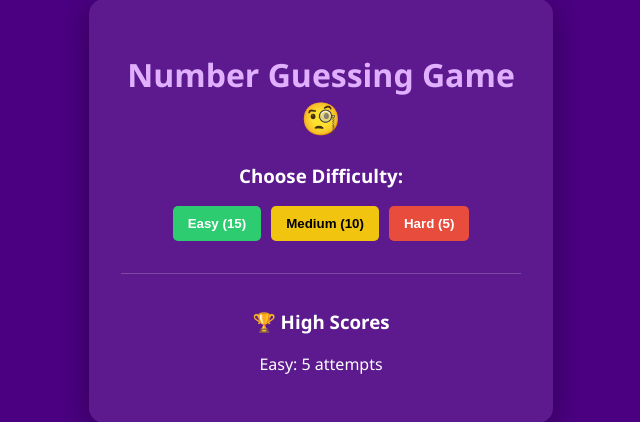
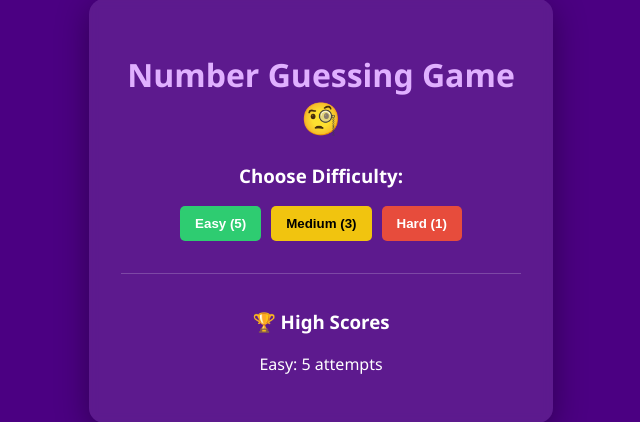
Before and after one commit to Kimberly-Ngidi/kimberly-s-guessing-game, a Flask app: page / in a window 1280 px wide. Shown: the part 189-611 px from the top of the page, without its empty margins (319-959 px from the left). Run offline with Flask 3, Linux system fonts and the light colour scheme.

Commit message:
Adjust game difficulty levels to be more challenging
Update attempt limits for Easy, Medium, and Hard difficulties in main.py and display updated attempt counts in templates/index.html.

Replit-Commit-Author: Agent
Replit-Commit-Session-Id: b0b4e2d7-79eb-4c73-9f9f-8452494a3668
Replit-Commit-Checkpoint-Type: full_checkpoint
Replit-Commit-Event-Id: 847de388-ac19-4ba7-92d0-c8c97cb6f71f
Replit-Commit-Screenshot-Url: https://storage.googleapis.com/screenshot-production-us-central1/5d892d28-80da-4c51-b1fd-3de5717af919/b0b4e2d7-79eb-4c73-9f9f-8452494a3668/mAyH8ST
Replit-Helium-Checkpoint-Created: true

```diff
--- a/main.py
+++ b/main.py
@@ -34,7 +34,7 @@ def index():
 @app.route('/start', methods=['POST'])
 def start_game():
     difficulty = request.json.get('difficulty', 'Medium')
-    max_attempts = {"Easy": 15, "Medium": 10, "Hard": 5}.get(difficulty, 10)
+    max_attempts = {"Easy": 5, "Medium": 3, "Hard": 1}.get(difficulty, 3)
 
     session['target'] = random.randint(1, 100)
     session['attempts'] = 0
--- a/templates/index.html
+++ b/templates/index.html
@@ -13,9 +13,9 @@
         <div id="setup">
             <h3>Choose Difficulty:</h3>
             <div class="difficulty-buttons">
-                <button onclick="startGame('Easy')" class="btn-easy">Easy (15)</button>
-                <button onclick="startGame('Medium')" class="btn-medium">Medium (10)</button>
-                <button onclick="startGame('Hard')" class="btn-hard">Hard (5)</button>
+                <button onclick="startGame('Easy')" class="btn-easy">Easy (5)</button>
+                <button onclick="startGame('Medium')" class="btn-medium">Medium (3)</button>
+                <button onclick="startGame('Hard')" class="btn-hard">Hard (1)</button>
             </div>
         </div>
 
```
